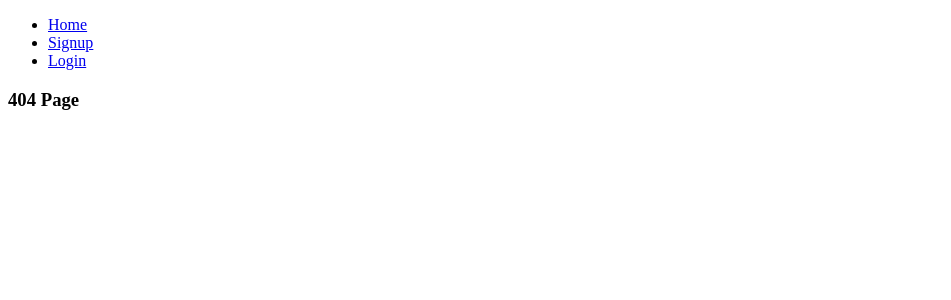
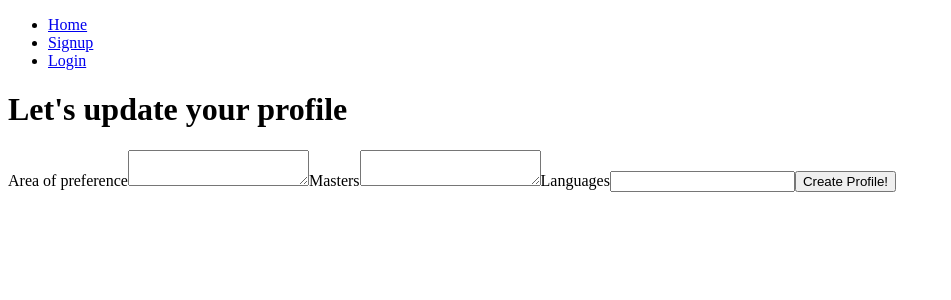
Before and after one commit to patoare/front-code-finalProject, a React (Vite) app: page /profile/1 in a window 1280 px wide. Before the commit this address had no page. Shown: the top 300 px of the page, without its empty margins (0-951 px from the left). Built offline with nearby package versions, Linux system fonts and the light colour scheme.

Commit message:
front profile but not back

```diff
--- a/src/App.jsx
+++ b/src/App.jsx
@@ -24,6 +24,7 @@ function App() {
         <Route path="/signup" element={<AnonymusRoute> <SignupPage /> </AnonymusRoute>} />
         <Route path='/login' element={<AnonymusRoute> <Login /> </AnonymusRoute>} />
         <Route path='/profile' element={< ProfilePage />} />
+        <Route path='/profile/:id' element={< ProfilePage />} />
         <Route path="/treatments/new" element={<PrivateRoute> <NewTreatmentPage /> </PrivateRoute>} />
         <Route path="/therapists" element={<PrivateRoute> <TherapistsPage /> </PrivateRoute>} />
         <Route path="/trends" element={<PrivateRoute> <Trends /> </PrivateRoute>} />
--- a/src/components/NavBar.jsx
+++ b/src/components/NavBar.jsx
@@ -37,7 +37,7 @@ return (
                <Link to="/treatments/new">Create treatment</Link>
             </li>
             <li>
-               <Link to="/profile">Profile</Link>
+               <Link to="/profile/">Profile</Link>
             </li>
             <li>
                <button type="button" onClick={logout}>Logout</button>
--- a/src/pages/Login.jsx
+++ b/src/pages/Login.jsx
@@ -1,10 +1,12 @@
 import { useContext } from "react"
 import AuthForm from "../components/AuthForm"
 import { AuthContext } from "../contexts/AuthContext"
+import { useNavigate } from "react-router-dom"
 
 
 const Login = () => {
 const {setToken} = useContext(AuthContext)
+const navigate = useNavigate();
 
     const handleLogin = async(credentials) => {
         try{
@@ -19,6 +21,7 @@ const {setToken} = useContext(AuthContext)
                 const data = await response.json()
                 console.log(data)
                 setToken(data.authToken)
+                navigate(`/profile/${data.user._id}`);
             }
             } catch(error) {
             console.log(error)
--- a/src/pages/ProfilePage.jsx
+++ b/src/pages/ProfilePage.jsx
@@ -1,10 +1,57 @@
-const ProfilePage = () => {
-    return (
-    <>
-    <h1> Profile Page</h1>
+import { useContext, useState } from "react"
+import { AuthContext } from "../contexts/AuthContext"
+import { useNavigate, useParams } from "react-router-dom"
 
-    </>
 
+    const ProfilePage = () => {
+    const navigate = useNavigate()
+    const { id } = useParams();
+
+    const {token} = useContext(AuthContext)
+
+    const [area, setArea] = useState('')
+    const [masters, setMasters] = useState('')
+    const [languages, setLanguages] = useState('')
+
+
+const handleSubmit = async event => {
+    event.preventDefault()
+    try{
+const response = await fetch(`${import.meta.env.VITE_API_URL}/api/therapist/${id}`, {
+   method: "PUT",
+   headers: {
+    'Content-Type': 'application/json',
+    Authorization: `Bearer ${token}`,
+   },
+   body: JSON.stringify({area, masters, languages}),
+})
+if(response.status === 200) {
+navigate(`/profile/${data.user._id}`)
+}
+    } catch(error) {
+        console.log(error)
+    }
+}
+
+    return(
+        <>
+<h1>Let's update your profile</h1>
+<form onSubmit={handleSubmit}>
+    <label>Area of preference
+        <textarea required value={area} onChange={event => setArea(event.target.value)} />
+    </label>
+    <label>Masters
+        <textarea required value={masters} onChange={event => setMasters(event.target.value)}/>
+    </label>
+    <label>Languages
+        <input required value={languages} onChange={event => setLanguages(event.target.value)}/>
+    </label>
+    <button type="submit">Create Profile!</button>
+</form>
+</>
     )
-    }
+}
+
+
+
     export default ProfilePage
--- a/src/pages/Therapist.jsx
+++ b/src/pages/Therapist.jsx
@@ -9,7 +9,7 @@ const Therapist = () => {
     const {token} = useContext(AuthContext)
     const { id } = useParams();
     const [oneTherapsit, setOneTherapist] = useState([]);
-    console.log(id)
+
 
     const fetchOneTherapsit = async() => {
 
```
